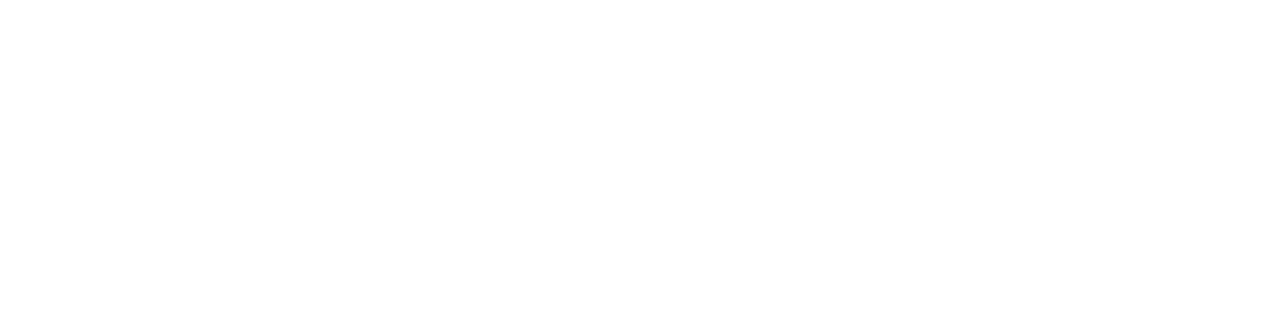
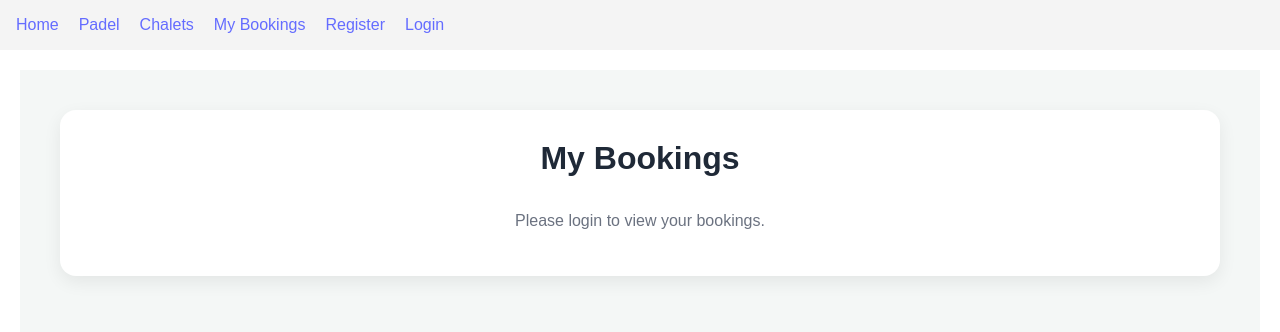
Before and after one commit to ghenaalame/FYP-Project, a React app in the folder frontend/: page /my-bookings in a window 1280 px wide. Before the commit this address had no page. Shown: the top 332 px of the page. Built offline with nearby package versions, Linux system fonts and the light colour scheme; the HTML template or start-up script is replaced by a standard one.

Commit message:
Add my bookings page and JWT booking user

```diff
--- a/frontend/src/App.jsx
+++ b/frontend/src/App.jsx
@@ -3,6 +3,7 @@
 import Home from './pages/Home';
 import Register from './pages/Register';
 import Login from './pages/Login';
+import MyBookings from './pages/MyBookings';
 import Layout from './components/Layout';
 
 import Padel from './pages/Padel';
@@ -23,6 +24,7 @@
 
           <Route path="register" element={<Register />} />
           <Route path="login" element={<Login />} />
+          <Route path="my-bookings" element={<MyBookings />} />
 
           <Route path="padel" element={<Padel />} />
           <Route path="padel/:id" element={<PadelDetail />} />
--- a/frontend/src/components/Layout.jsx
+++ b/frontend/src/components/Layout.jsx
@@ -1,23 +1,31 @@
 import { Link, Outlet } from "react-router-dom";
 
 const Layout = () => {
-    return(
+    return (
         <div>
-            <nav style={{ display: 'flex', gap: '20px', padding: '1rem', background: '#f4f4f4' }}>
+            <nav style={navStyle}>
                 <Link title="Home" to="/">Home</Link>
                 <Link title="Padel Section" to="/padel">Padel</Link>
                 <Link title="Chalet Section" to="/chalets">Chalets</Link>
+                <Link title="My Bookings" to="/my-bookings">My Bookings</Link>
                 <Link title="Register" to="/register">Register</Link>
                 <Link title="Login" to="/login">Login</Link>
             </nav>
 
-            <main style={{padding : '20px'}}>
+            <main style={{ padding: '20px' }}>
                 <Outlet />
             </main>
-
         </div>
     );
+};
 
-}
+const navStyle = {
+    display: 'flex',
+    gap: '20px',
+    padding: '1rem',
+    background: '#f4f4f4',
+    alignItems: 'center',
+    flexWrap: 'wrap'
+};
 
 export default Layout;
--- a/frontend/src/pages/ChaletBooking.jsx
+++ b/frontend/src/pages/ChaletBooking.jsx
@@ -21,13 +21,28 @@
     const handleSubmit = async (e) => {
         e.preventDefault();
 
+        const token = localStorage.getItem('token');
+
+        if (!token) {
+            alert('Please login before booking');
+            navigate('/login');
+            return;
+        }
+
         try {
-            const response = await axios.post('http://localhost:3000/api/chalet-bookings', {
-                user_id: 3,
-                chalet_id: id,
-                check_in_date: booking.check_in_date,
-                check_out_date: booking.check_out_date
-            });
+            const response = await axios.post(
+                'http://localhost:3000/api/chalet-bookings',
+                {
+                    chalet_id: id,
+                    check_in_date: booking.check_in_date,
+                    check_out_date: booking.check_out_date
+                },
+                {
+                    headers: {
+                        Authorization: `Bearer ${token}`
+                    }
+                }
+            );
 
             alert(response.data.message || 'Chalet booking successful!');
             navigate('/chalets');
--- /dev/null
+++ b/frontend/src/pages/MyBookings.jsx
@@ -0,0 +1,171 @@
+import { useEffect, useState } from 'react';
+import axios from 'axios';
+
+const MyBookings = () => {
+    const [padelBookings, setPadelBookings] = useState([]);
+    const [chaletBookings, setChaletBookings] = useState([]);
+    const [loading, setLoading] = useState(true);
+
+    useEffect(() => {
+        const fetchBookings = async () => {
+            const token = localStorage.getItem('token');
+
+            if (!token) {
+                setLoading(false);
+                return;
+            }
+
+            try {
+                const headers = {
+                    Authorization: `Bearer ${token}`
+                };
+
+                const padelRes = await axios.get(
+                    'http://localhost:3000/api/padel-bookings/my-bookings',
+                    { headers }
+                );
+
+                const chaletRes = await axios.get(
+                    'http://localhost:3000/api/chalet-bookings/my-bookings',
+                    { headers }
+                );
+
+                setPadelBookings(padelRes.data);
+                setChaletBookings(chaletRes.data);
+            } catch (err) {
+                console.error(err);
+                alert('Failed to load bookings');
+            } finally {
+                setLoading(false);
+            }
+        };
+
+        fetchBookings();
+    }, []);
+
+    if (loading) {
+        return <p style={{ textAlign: 'center', marginTop: '40px' }}>Loading bookings...</p>;
+    }
+
+    const token = localStorage.getItem('token');
+
+    if (!token) {
+        return (
+            <div style={pageStyle}>
+                <div style={sectionStyle}>
+                    <h1 style={titleStyle}>My Bookings</h1>
+                    <p style={{ textAlign: 'center', color: '#6b7280' }}>
+                        Please login to view your bookings.
+                    </p>
+                </div>
+            </div>
+        );
+    }
+
+    return (
+        <div style={pageStyle}>
+            <h1 style={titleStyle}>My Bookings</h1>
+
+            <section style={sectionStyle}>
+                <h2>🎾 Padel Bookings</h2>
+
+                {padelBookings.length === 0 ? (
+                    <p style={emptyStyle}>No padel bookings yet.</p>
+                ) : (
+                    <div style={gridStyle}>
+                        {padelBookings.map(booking => (
+                            <div key={booking.id} style={cardStyle}>
+                                <h3>{booking.court_name}</h3>
+                                <p><strong>Location:</strong> {booking.location}</p>
+                                <p><strong>Date:</strong> {formatDate(booking.booking_date)}</p>
+                                <p><strong>Time:</strong> {booking.start_time} - {booking.end_time}</p>
+                                <p><strong>Total:</strong> ${booking.total_price}</p>
+                                <span style={statusStyle}>{booking.status}</span>
+                            </div>
+                        ))}
+                    </div>
+                )}
+            </section>
+
+            <section style={sectionStyle}>
+                <h2>🏡 Chalet Bookings</h2>
+
+                {chaletBookings.length === 0 ? (
+                    <p style={emptyStyle}>No chalet bookings yet.</p>
+                ) : (
+                    <div style={gridStyle}>
+                        {chaletBookings.map(booking => (
+                            <div key={booking.id} style={cardStyle}>
+                                <h3>{booking.chalet_name}</h3>
+                                <p><strong>Type:</strong> {booking.chalet_type}</p>
+                                <p><strong>Location:</strong> {booking.location}</p>
+                                <p><strong>Check-in:</strong> {formatDate(booking.check_in_date)}</p>
+                                <p><strong>Check-out:</strong> {formatDate(booking.check_out_date)}</p>
+                                <p><strong>Nights:</strong> {booking.total_nights}</p>
+                                <p><strong>Total:</strong> ${booking.total_price}</p>
+                                <span style={statusStyle}>{booking.status}</span>
+                            </div>
+                        ))}
+                    </div>
+                )}
+            </section>
+        </div>
+    );
+};
+
+const formatDate = (dateString) => {
+    return new Date(dateString).toLocaleDateString();
+};
+
+const pageStyle = {
+    padding: '40px',
+    backgroundColor: '#f4f7f6',
+    minHeight: '100vh'
+};
+
+const titleStyle = {
+    textAlign: 'center',
+    marginBottom: '35px',
+    color: '#1f2937'
+};
+
+const sectionStyle = {
+    backgroundColor: 'white',
+    padding: '30px',
+    borderRadius: '16px',
+    boxShadow: '0 6px 18px rgba(0,0,0,0.07)',
+    marginBottom: '35px'
+};
+
+const gridStyle = {
+    display: 'grid',
+    gridTemplateColumns: 'repeat(auto-fill, minmax(280px, 1fr))',
+    gap: '20px',
+    marginTop: '20px'
+};
+
+const cardStyle = {
+    border: '1px solid #e5e7eb',
+    borderRadius: '12px',
+    padding: '20px',
+    backgroundColor: '#ffffff',
+    boxShadow: '0 3px 8px rgba(0,0,0,0.04)'
+};
+
+const emptyStyle = {
+    color: '#6b7280',
+    marginTop: '15px'
+};
+
+const statusStyle = {
+    display: 'inline-block',
+    marginTop: '10px',
+    padding: '5px 12px',
+    backgroundColor: '#dcfce7',
+    color: '#166534',
+    borderRadius: '20px',
+    fontSize: '13px',
+    fontWeight: 'bold'
+};
+
+export default MyBookings;
--- a/frontend/src/pages/PadelBooking.jsx
+++ b/frontend/src/pages/PadelBooking.jsx
@@ -22,14 +22,29 @@
     const handleSubmit = async (e) => {
         e.preventDefault();
 
+        const token = localStorage.getItem('token');
+
+        if (!token) {
+            alert('Please login before booking');
+            navigate('/login');
+            return;
+        }
+
         try {
-            const response = await axios.post('http://localhost:3000/api/padel-bookings', {
-                user_id: 3,
-                court_id: id,
-                booking_date: booking.booking_date,
-                start_time: booking.start_time,
-                end_time: booking.end_time
-            });
+            const response = await axios.post(
+                'http://localhost:3000/api/padel-bookings',
+                {
+                    court_id: id,
+                    booking_date: booking.booking_date,
+                    start_time: booking.start_time,
+                    end_time: booking.end_time
+                },
+                {
+                    headers: {
+                        Authorization: `Bearer ${token}`
+                    }
+                }
+            );
 
             alert(response.data.message || 'Padel booking successful!');
             navigate('/padel');
```
